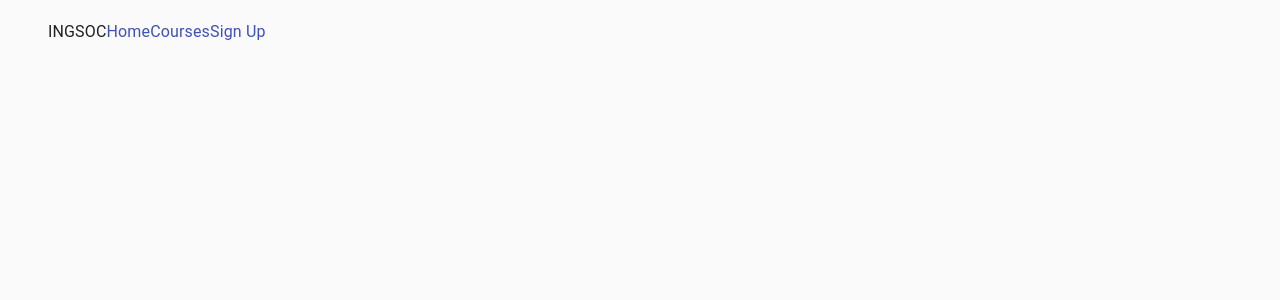
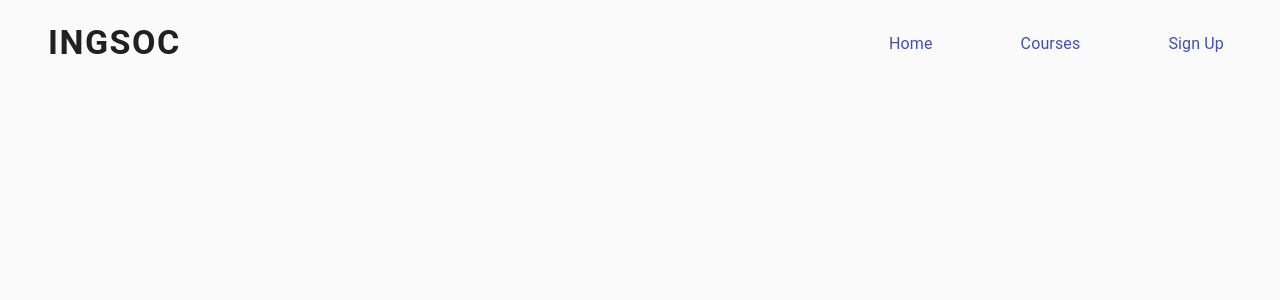
Before and after one commit to a-dri-an-S/Material-UI-Website, a React (Create React App) app: page / in a window 1280 px wide. Shown: the top 300 px of the page. Built offline with nearby package versions, Linux system fonts and the light colour scheme.

Commit message:
added basic styling to NavigationBar

```diff
--- a/src/components/NavigationBar.js
+++ b/src/components/NavigationBar.js
@@ -1,18 +1,57 @@
-import { Box, Container, Link, Toolbar, Typography } from "@material-ui/core";
+import { Box, Container, Link, makeStyles, Toolbar, Typography } from "@material-ui/core";
+import { findByLabelText } from "@testing-library/dom";
+
+
+const useStyles = makeStyles((theme) => ({
+    menuOption: {
+        padding: theme.spacing(1),
+        [theme.breakpoints.up('md')]: {
+            paddingLeft: theme.spacing(10)
+        }
+    },
+    menuBox: {
+        display: 'flex',
+        flexDirection: 'column',
+        [theme.breakpoints.up('md')]: {
+            flexDirection: 'row'
+        }
+    },
+    toolbar: {
+        display: 'flex',
+        flexDirection: 'column',
+        [theme.breakpoints.up('md')]: {
+            flexDirection: 'row',
+            alignItems: 'flex-end',
+            justifyContent: 'space-between'
+        }
+    },
+    siteTitle: {
+        fontWeight: 'bold',
+        letterSpacing: 1.5
+    }
+}));
 
 const NavigationBar = () => {
+
+    const classes = useStyles();
+
     return (
         <Container>
-            <Toolbar>
-                <Typography>
+            <Toolbar className={classes.toolbar}>
+                <Typography
+                    className={classes.siteTitle}
+                    component='h1'
+                    variant='h4'
+
+                >
                     INGSOC
                 </Typography>
-                <Box>
+                <Box className={classes.menuBox}>
                     {['Home', 'Courses', 'Sign Up'].map((menuOption) => (
                         <Link
                             component='button'
                             variant='body1'
-
+                            className={classes.menuOption}
                         >
                             {menuOption}
                         </Link>
```
